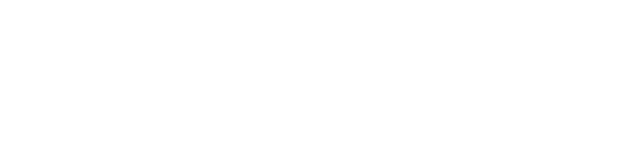
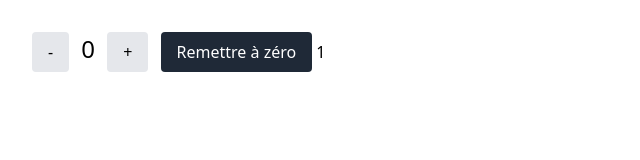
Before and after one commit to ben-anass/JSchallenger, a website: page sprint2-js/05-compteur-clics/index.html in a window 1280 px wide. Shown: the whole page, without its empty margins (0-640 px from the left). Drawn offline with nearby package versions, Linux system fonts and the light colour scheme.

Commit message:
Travai a realiser

```diff
--- a/sprint2-js/05-compteur-clics/index.html
+++ b/sprint2-js/05-compteur-clics/index.html
@@ -1 +1,17 @@
-<!DOCTYPE html><html lang="fr"><head><meta charset="UTF-8"><script src="https://cdn.tailwindcss.com"></script><script src="main.js" defer></script></head><body class="p-8"></body></html>
+<!DOCTYPE html>
+<html lang="fr">
+
+<head>
+    <meta charset="UTF-8">
+    <script src="https://cdn.tailwindcss.com"></script>
+    <script src="main.js" defer></script>
+</head>
+
+<body class="p-8 space-x-2">
+  <button id="moins" class="px-4 py-2 bg-gray-200 rounded">-</button>
+  <span id="valeur" class="text-2xl">0</span>
+  <button id="plus" class="px-4 py-2 bg-gray-200 rounded">+</button>
+  <button id="reset" class="px-4 py-2 bg-gray-800 text-white rounded">Remettre à zéro</button>
+</body>1
+
+</html>
--- /dev/null
+++ b/sprint2-js/package.json
@@ -0,0 +1,5 @@
+{
+  "dependencies": {
+    "axios": "^1.21.1"
+  }
+}
```
Also changed, not shown: sprint2-js/04-calculateur-ttc/main.js (line endings or trailing spaces), 1 other file.
